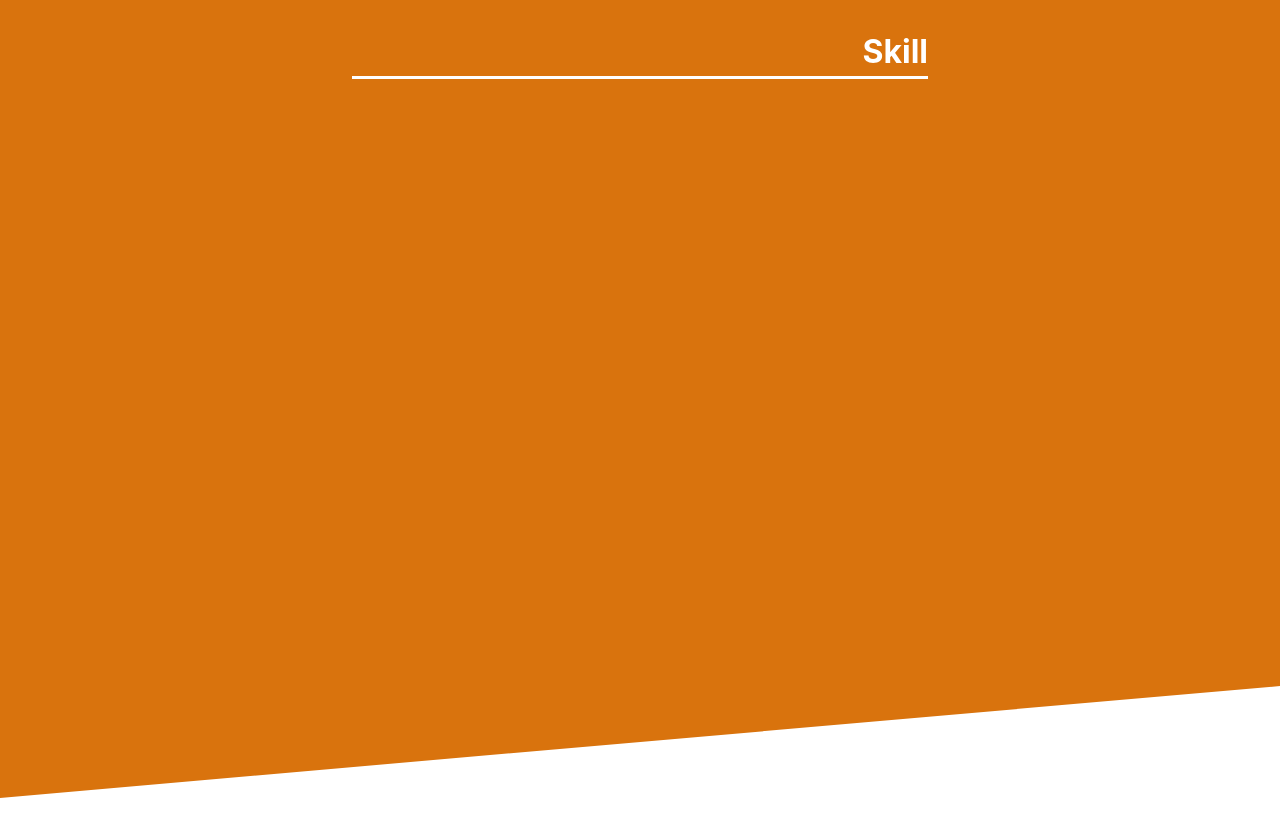
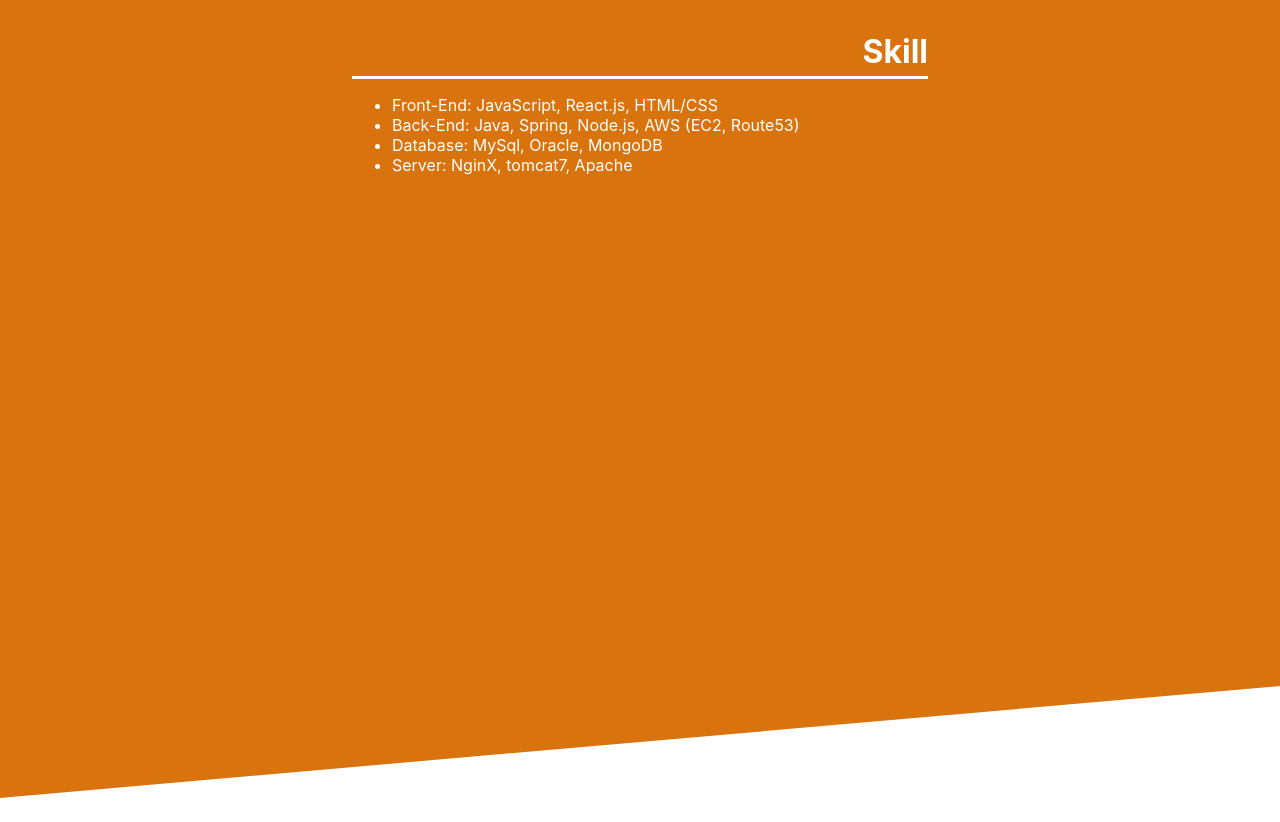
Before and after one commit to dekim1028/Portfolio, a React (Create React App) app: page / in a window 1280 px wide. Shown: the part 1647-2469 px from the top of the page. Built offline with nearby package versions, Linux system fonts and the light colour scheme; the HTML template or start-up script is replaced by a standard one.

Commit message:
Implement skill component

```diff
--- a/src/component/content/skill/Skill.js
+++ b/src/component/content/skill/Skill.js
@@ -30,12 +30,28 @@ const Title = styled.h1`
 	text-align: right;
 `;
 
+const SkillList = styled.ul`
+	color: white;
+`;
+
+const SkillListItem = styled.li``;
+
 const Skill = ({ menu, onClose, onClickMenu, onHoverMenu, onOutMenu }) => {
 	return (
 		<SkillBlock id="skill">
 			<Wrap>
 				<Content data-aos="fade-left">
 					<Title>Skill</Title>
+					<SkillList>
+						<SkillListItem>
+							Front-End: JavaScript, React.js, HTML/CSS
+						</SkillListItem>
+						<SkillListItem>
+							Back-End: Java, Spring, Node.js, AWS (EC2, Route53)
+						</SkillListItem>
+						<SkillListItem>Database: MySql, Oracle, MongoDB</SkillListItem>
+						<SkillListItem>Server: NginX, tomcat7, Apache</SkillListItem>
+					</SkillList>
 				</Content>
 			</Wrap>
 		</SkillBlock>
```
Also changed, not shown: 1 other file (tests, documents, lock files or other folders).
